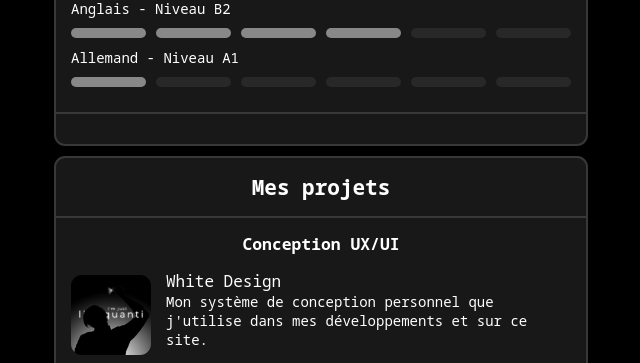
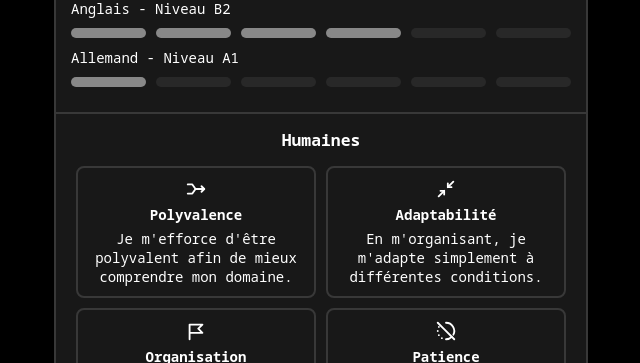
Before and after one commit to liubquanti/liubquanti.click, a website: page portfolio/index.html in a window 1280 px wide. Shown: the part 1390-1753 px from the top of the page, without its empty margins (319-959 px from the left). Drawn offline with Linux system fonts and the light colour scheme.

Commit message:
Humaines

```diff
--- a/portfolio/index.html
+++ b/portfolio/index.html
@@ -120,7 +120,31 @@
             </div>
         </div>
         <div class="block-sub">
-
+            <h3>
+                Humaines
+            </h3>
+            <div class="quality-container">
+                <div class="quality-item">
+                    <svg xmlns="http://www.w3.org/2000/svg" width="24" height="24" viewBox="0 0 24 24" fill="none" stroke="currentColor" stroke-width="2" stroke-linecap="round" stroke-linejoin="round" class="icon icon-tabler icons-tabler-outline icon-tabler-arrows-join"><path stroke="none" d="M0 0h24v24H0z" fill="none"/><path d="M3 7h5l3.5 5h9.5" /><path d="M3 17h5l3.495 -5" /><path d="M18 15l3 -3l-3 -3" /></svg>
+                    <span class="quality-name">Polyvalence</span>
+                    Je m'efforce d'être polyvalent afin de mieux comprendre mon domaine.
+                </div>
+                <div class="quality-item">
+                    <svg xmlns="http://www.w3.org/2000/svg" width="24" height="24" viewBox="0 0 24 24" fill="none" stroke="currentColor" stroke-width="2" stroke-linecap="round" stroke-linejoin="round" class="icon icon-tabler icons-tabler-outline icon-tabler-arrows-diagonal-minimize-2"><path stroke="none" d="M0 0h24v24H0z" fill="none"/><path d="M18 10h-4v-4" /><path d="M20 4l-6 6" /><path d="M6 14h4v4" /><path d="M10 14l-6 6" /></svg>
+                    <span class="quality-name">Adaptabilité</span>
+                    En m'organisant, je m'adapte simplement à différentes conditions.
+                </div>
+                <div class="quality-item">
+                    <svg xmlns="http://www.w3.org/2000/svg" width="24" height="24" viewBox="0 0 24 24" fill="none" stroke="currentColor" stroke-width="2" stroke-linecap="round" stroke-linejoin="round" class="icon icon-tabler icons-tabler-outline icon-tabler-flag-3"><path stroke="none" d="M0 0h24v24H0z" fill="none"/><path d="M5 14h14l-4.5 -4.5l4.5 -4.5h-14v16" /></svg>
+                    <span class="quality-name">Organisation</span>
+                    J'organise clairement ma vie et je suis toujours là où je dois être.
+                </div>
+                <div class="quality-item">
+                    <svg xmlns="http://www.w3.org/2000/svg" width="24" height="24" viewBox="0 0 24 24" fill="none" stroke="currentColor" stroke-width="2" stroke-linecap="round" stroke-linejoin="round" class="icon icon-tabler icons-tabler-outline icon-tabler-time-duration-off"><path stroke="none" d="M0 0h24v24H0z" fill="none"/><path d="M3 12v.01" /><path d="M7.5 19.8v.01" /><path d="M4.2 16.5v.01" /><path d="M4.2 7.5v.01" /><path d="M12 21a8.994 8.994 0 0 0 6.362 -2.634m1.685 -2.336a9 9 0 0 0 -8.047 -13.03" /><path d="M3 3l18 18" /></svg>
+                    <span class="quality-name">Patience</span>
+                    Je peaufine mon travail jusqu'à ce qu'il réponde aux exigences.
+                </div>
+            </div>
         </div>
         <div class="block-head">
             <h2>
--- a/portfolio/style.css
+++ b/portfolio/style.css
@@ -82,3 +82,33 @@
     border-radius: 8px;
     background-color: var(--hover);
 }
+
+.quality-container {
+    margin-top: 15px;
+    display: flex;
+    flex-direction: row;
+    flex-wrap: wrap;
+    justify-content: center;
+    gap: 10px;
+}
+
+.quality-item {
+    padding: 10px;
+    display: flex;
+    flex-direction: column;
+    align-items: center;
+    border: 2px solid var(--border);
+    border-radius: 8px;
+    flex: 0 1 calc(50% - 10px);
+    box-sizing: border-box;
+    text-align: center;
+}
+
+.quality-name {
+    margin-top: 5px;
+    margin-bottom: 5px;
+    font-size: 14px;
+    text-align: center;
+    font-weight: bold;
+    color: var(--text);
+}
```
